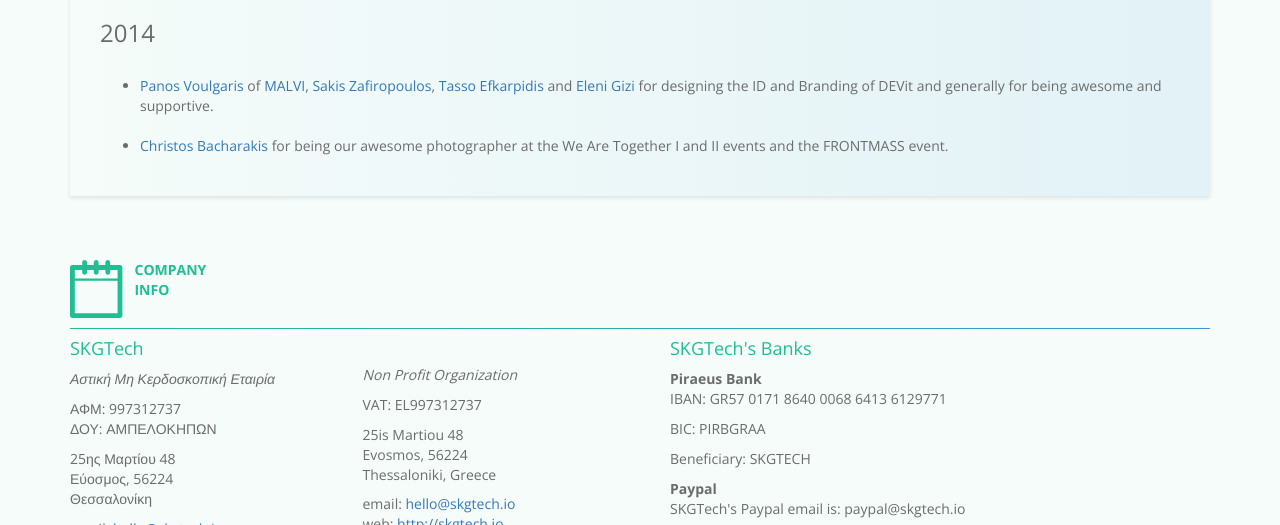
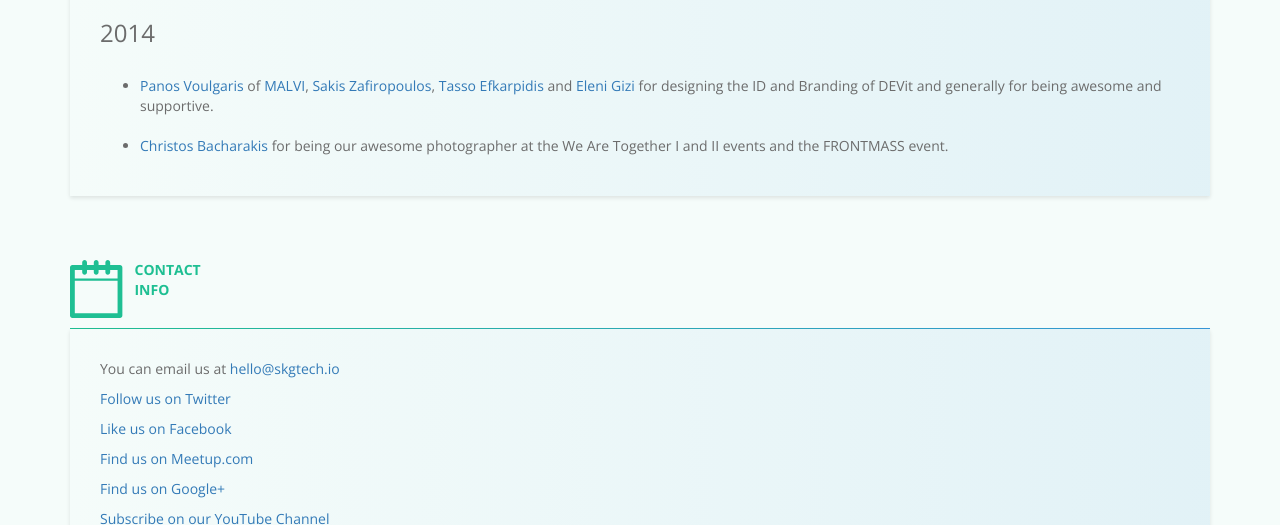
Before and after one commit to skgtech/skgtech.github.io, a Jekyll site: the page built from about/index.html, in a window 1280 px wide and 900 px high, scrolled down 835 px, cut to the strip 0-525 px from the top of the window. Built offline with Jekyll 4.4.1, drawn with Linux system fonts in a browser that asks for light colours; nearby versions of some CDN libraries.

Commit message:
Add contact info on about

```diff
--- a/about/index.html
+++ b/about/index.html
@@ -72,6 +72,27 @@ weight: 80
   </div>
 </div>
 
+<div class="section" id="contact">
+  <header>
+    <div class="appellation">
+      {% include index/icons/calendar.html %}
+      <div class="appellation-text">
+        Contact Info
+      </div>
+    </div>
+  </header>
+  <div class="separator"></div>
+  <div class="gradient-background credits section-padding contact">
+    <p>You can email us at <a href="mailto:hello@skgtech.io" title="email SKGTech">hello@skgtech.io</a></p>
+
+    <p><a href="https://twitter.com/skg_tech">Follow us on Twitter</a></p>
+    <p><a href="https://www.facebook.com/skgtech.io">Like us on Facebook</a></p>
+    <p><a href="http://www.meetup.com/SKGTech/">Find us on Meetup.com</a></p>
+    <p><a href="https://plus.google.com/u/0/b/112904168744834159238/+SKGTech-community/posts">Find us on Google+</a></p>
+    <p><a href="https://www.youtube.com/channel/UCHh9IjeM7L5Xfhy_EmTvhFw">Subscribe on our YouTube Channel</a></p>
+  </div>
+</div>
+
 <div class="section" id="company">
   <header>
     <div class="appellation">
@@ -83,7 +104,7 @@ weight: 80
   </header>
   <div class="separator"></div>
 
-    <div class="row info">
+    <div class="gradient-background credits section-padding row info">
       <div class="col-md-3">
         <h4>SKGTech</h4>
         <p>
```
